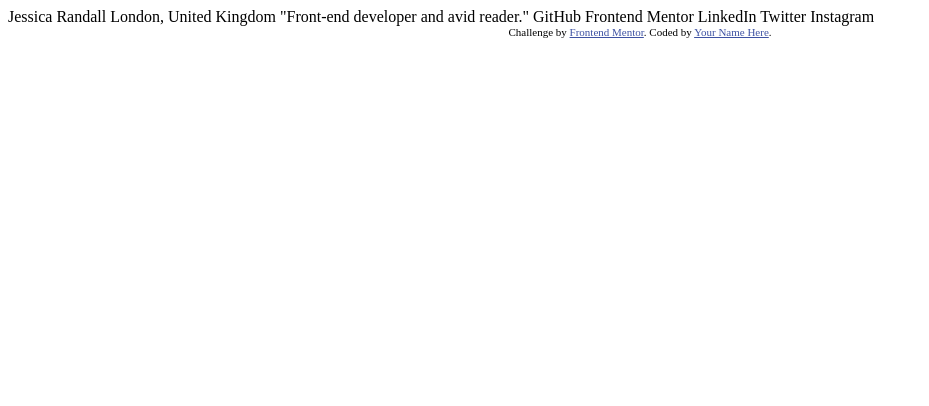
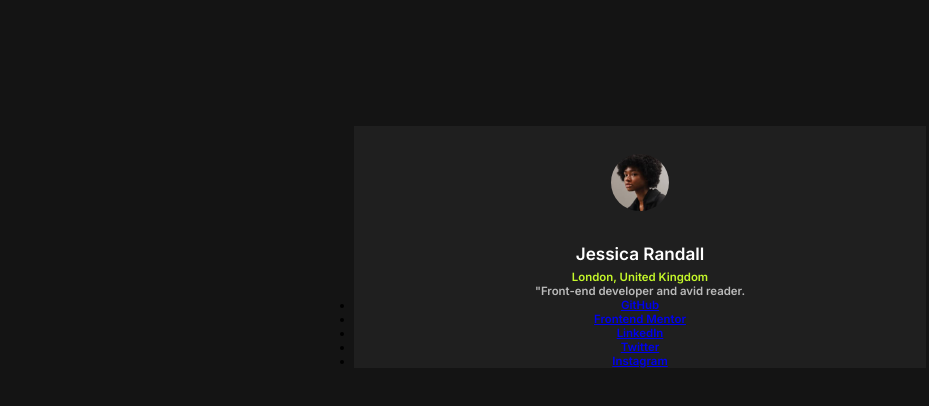
Before and after one commit to uragunz16/social-links-profile-main, a plain HTML site: page index.html in a window 1280 px wide. Shown: the whole page, without its empty margins (0-929 px from the left). Drawn offline with Linux system fonts and the light colour scheme.

Commit message:
designing and adding styles

```diff
--- a/css/style.css
+++ b/css/style.css
@@ -1 +1,44 @@
-body {}
+*{
+    margin: 0;
+    padding: 0;
+    box-sizing: inherit;
+}
+html {
+    font-size: 71.4%;
+    font-family: 'Inter', sans-serif;
+}
+body {
+    box-sizing: border-box;
+    background-color: hsl(0, 0%, 8%);
+}
+/* blocks */
+.card {
+    margin: 11rem auto; /* to center the card */
+    background-color: hsl(0, 0%, 12%);
+    width: 50rem;
+    text-align: center;
+}
+.card__figure {
+    display: inline-block;
+}
+.card__img {
+    width: 5rem;
+    border-radius: 25rem;
+    margin: 2.5rem;
+}
+.card__author {
+    font-size: 1.5rem;
+    color: hsl(0, 0%, 100%);
+    font-weight: 700;
+}
+.card__address {
+    font-size: 1rem;
+    font-weight: 600;
+    color: hsl(75, 94%, 57%);
+    margin-top: 0.5rem;
+}
+.card__content {
+    color: hsl(0deg 0% 72.94%);
+}
+
+/* buttons */
--- a/index.html
+++ b/index.html
@@ -5,6 +5,10 @@
   <meta name="viewport" content="width=device-width, initial-scale=1.0"> <!-- displays site properly based on user's device -->
 
   <link rel="icon" type="image/png" sizes="32x32" href="./assets/images/favicon-32x32.png">
+  <!-- link for font style -->
+  <link rel="preconnect" href="https://fonts.googleapis.com">
+  <link rel="preconnect" href="https://fonts.gstatic.com" crossorigin>
+  <link href="https://fonts.googleapis.com/css2?family=Inter:wght@600&family=Outfit:wght@400;700&display=swap" rel="stylesheet">
   <!-- my style -->
   <link rel="stylesheet" href="./css/style.css">
 
@@ -17,20 +21,26 @@
   </style>
 </head>
 <body>
-
-  Jessica Randall
-  London, United Kingdom
-  "Front-end developer and avid reader."
-
-  GitHub
-  Frontend Mentor
-  LinkedIn
-  Twitter
-  Instagram
-
-  <div class="attribution">
+  <div class="card">
+    <div class="card__figure">
+      <img src="./assets/images/avatar-jessica.jpeg" alt="Jessica Randall" class="card__img">
+    </div>
+    <h1 class="card__author">Jessica Randall</h1>
+    <h3 class="card__address">London, United Kingdom</h3>
+    <p class="card__content">"Front-end developer and avid reader.</p>
+    <div class="card__btn">
+      <ul class="card__btn--list">
+        <li><a href="#" class="card__btn card_active">GitHub</a></li>
+        <li><a href="#" class="card_btn--sub">Frontend Mentor</a></li>
+        <li><a href="#" class="card_btn--sub">LinkedIn</a></li>
+        <li><a href="#" class="card_btn--sub">Twitter</a></li>
+        <li><a href="#" class="card_btn--sub">Instagram</a></li>
+      </ul>
+    </div>
+  </div>
+  <!-- <div class="attribution">
     Challenge by <a href="https://www.frontendmentor.io?ref=challenge" target="_blank">Frontend Mentor</a>.
     Coded by <a href="#">Your Name Here</a>.
-  </div>
+  </div> -->
 </body>
 </html>
```
Also changed, not shown: 1 other file.
